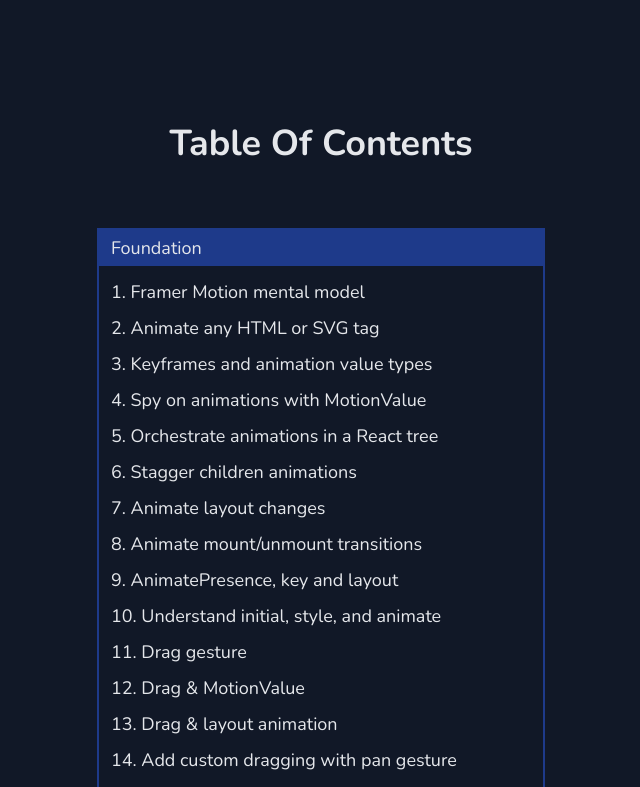
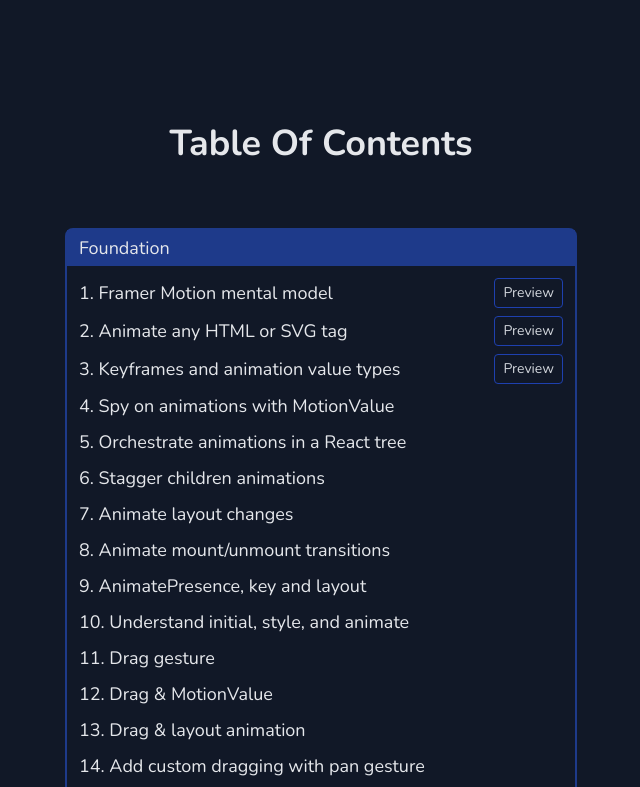
Before and after one commit to lintonye/smileys-in-motion, a Next.js app in the folder smileysinmotion.com/: page / in a window 1280 px wide. Shown: the part 4580-5367 px from the top of the page, without its empty margins (319-959 px from the left). Built offline with nearby package versions, Linux system fonts and the light colour scheme.

Commit message:
Add preview links

```diff
--- a/smileysinmotion.com/components/Home.js
+++ b/smileysinmotion.com/components/Home.js
@@ -599,9 +599,21 @@ function Pricing() {
 
 const content = {
   Foundation: [
-    "1. Framer Motion mental model",
-    "2. Animate any HTML or SVG tag",
-    "3. Keyframes and animation value types",
+    {
+      title: "1. Framer Motion mental model",
+      preview:
+        "https://school.learnreact.design/courses/1217265/lectures/27255965",
+    },
+    {
+      title: "2. Animate any HTML or SVG tag",
+      preview:
+        "https://school.learnreact.design/courses/1217265/lectures/27255961",
+    },
+    {
+      title: "3. Keyframes and animation value types",
+      preview:
+        "https://school.learnreact.design/courses/1217265/lectures/27255960",
+    },
     "4. Spy on animations with MotionValue",
     "5. Orchestrate animations in a React tree",
     "6. Stagger children animations",
@@ -634,16 +646,34 @@ const content = {
 
 function Content() {
   return (
-    <Page className="max-w-md space-y-16 mt-32 text-lg">
+    <Page className="max-w-lg space-y-16 mt-32 text-lg">
       <h1 className="text-4xl text-center font-semibold">Table Of Contents</h1>
-      <div className="space-y-2 border-solid border-2 border-blue-900">
+      <div className="space-y-2 border-solid border-2 border-blue-900 rounded-lg">
         {Object.keys(content).map((section) => (
           <div key={section} className="space-y-2">
             <div className="bg-blue-900 py-1 px-3">{section}</div>
             <ul className="space-y-2 py-1 px-3">
-              {content[section].map((lesson) => (
-                <li key={lesson}>{lesson}</li>
-              ))}
+              {content[section].map((lesson) => {
+                const lessonTitle = lesson.title || lesson;
+                const preview = lesson.preview && (
+                  <a
+                    href={lesson.preview}
+                    className="text-sm border border-solid border-blue-800 rounded py-1 px-2
+                     text-gray-300 hover:border-blue-600 hover:text-white"
+                  >
+                    Preview
+                  </a>
+                );
+                return (
+                  <li
+                    key={lessonTitle}
+                    className="flex justify-between items-center"
+                  >
+                    {lessonTitle}
+                    {preview}
+                  </li>
+                );
+              })}
             </ul>
           </div>
         ))}
```
